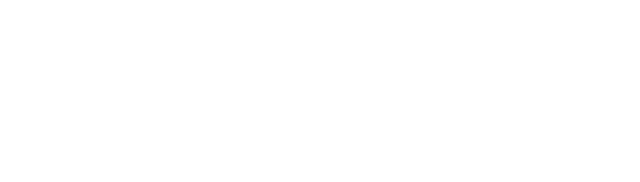
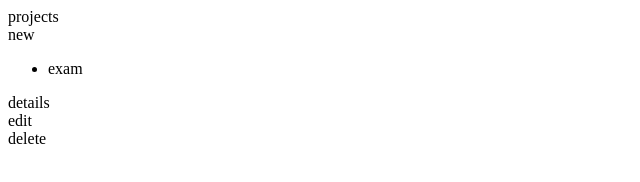
Before and after one commit to gabrielemarchetti00/todo-list, a plain HTML site: page index.html in a window 1280 px wide. Shown: the whole page, without its empty margins (0-640 px from the left). Drawn offline with Linux system fonts and the light colour scheme.

Commit message:
add html structure, add first todo object

```diff
--- a/index.html
+++ b/index.html
@@ -1,13 +1,25 @@
 <!DOCTYPE html>
 <html lang="en">
-<head>
-    <meta charset="UTF-8">
-    <meta http-equiv="X-UA-Compatible" content="IE=edge">
-    <meta name="viewport" content="width=device-width, initial-scale=1.0">
+  <head>
+    <meta charset="UTF-8" />
+    <meta http-equiv="X-UA-Compatible" content="IE=edge" />
+    <meta name="viewport" content="width=device-width, initial-scale=1.0" />
     <title>Todo</title>
     <script src="main.js" defer></script>
-</head>
-<body>
+    <link rel="stylesheet" href="../src/style.css" />
+  </head>
+  <body>
+    <div class="left">
+      <div class="projects">projects</div>
+      <div class="new-todo">new</div>
+    </div>
 
-</body>
+    <div class="middle"></div>
+
+    <div class="right">
+      <div class="details">details</div>
+      <div class="edit">edit</div>
+      <div class="delete">delete</div>
+    </div>
+  </body>
 </html>
--- a/main.js
+++ b/main.js
@@ -0,0 +1 @@
+(()=>{const t=new function(t,e,i,n,h){this.title="exam",this.description="algorithms",this.dueDate="21/4",this.priority="high",this.project="university"}("exam","algorithms","21/4","high","university"),e=document.querySelector(".middle"),i=document.createElement("ul");e.appendChild(i);const n=document.createElement("li");n.textContent=t.title,i.appendChild(n)})();
```
